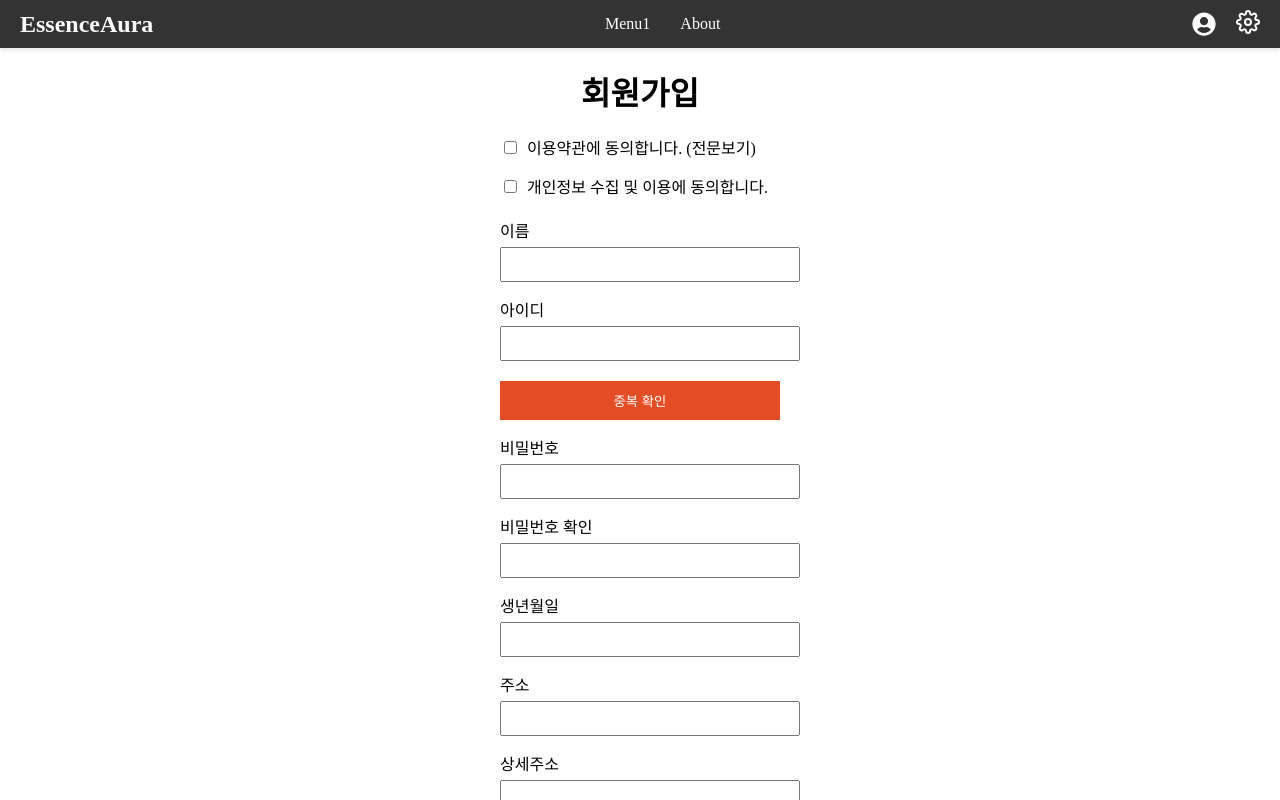
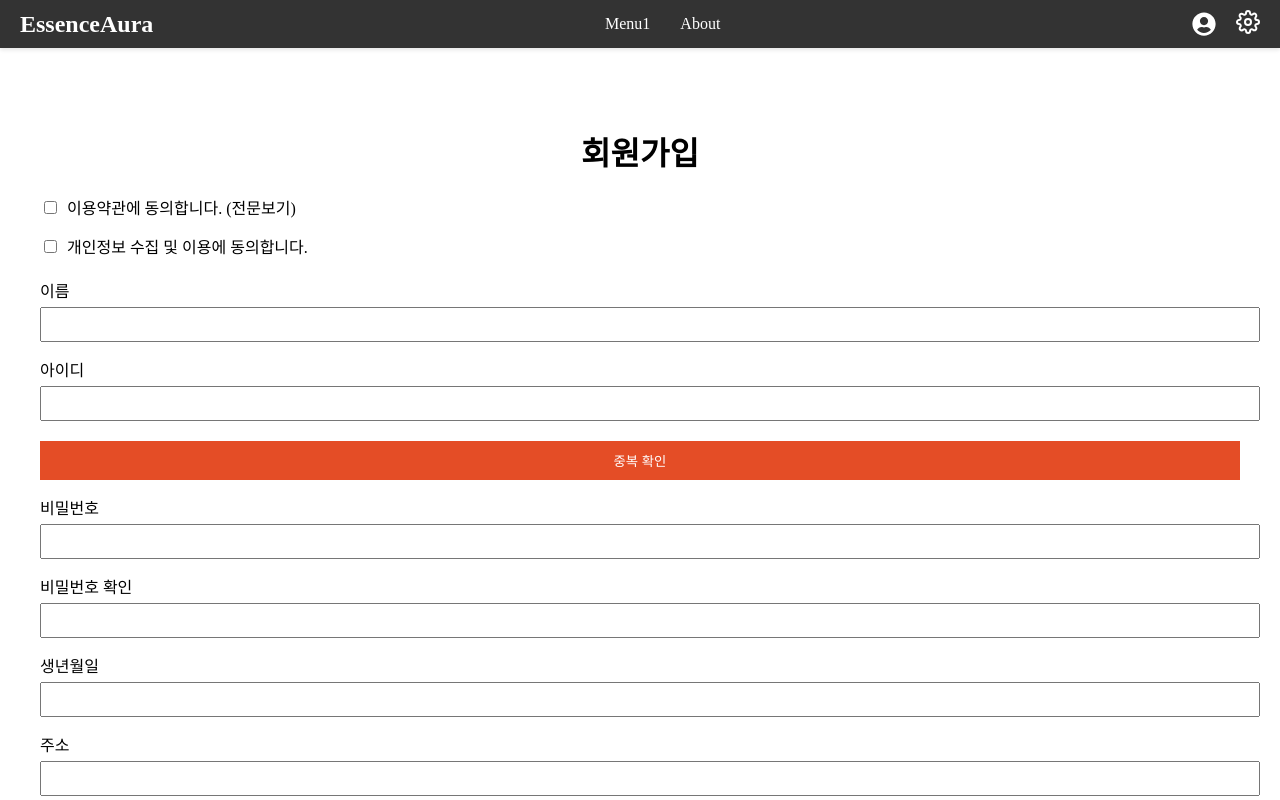
Before and after one commit to Akows/prj08EssenceAura, a React (Vite) app in the folder frontend/: page /signup in a window 1280 px wide. Shown: the top 800 px of the page. Built offline with nearby package versions, Linux system fonts and the light colour scheme.

Commit message:
Design: 구매 확인, 회원가입, 회원정보 페이지의 요소가 페이지 높이가 1000px 이상일 경우 화면 상단에서 너무 떨어진 상태에서 출력되는 문제를 수정.

```diff
--- a/frontend/src/pages/auth/RegistrationPage.tsx
+++ b/frontend/src/pages/auth/RegistrationPage.tsx
@@ -1,10 +1,10 @@
 import React, { useState } from 'react';
 import styled from 'styled-components';
 
-// Styled Components
 const RegistrationContainer = styled.div`
-    margin: auto;
-    max-width: 800px;
+    width: 100%;
+    max-width: 1200px;
+    margin-top: 60px;
 `;
 
 const Title = styled.h1`
--- a/frontend/src/pages/auth/UserProfilePage.tsx
+++ b/frontend/src/pages/auth/UserProfilePage.tsx
@@ -8,12 +8,12 @@ interface TabProps {
 }
 
 const Container = styled.div`
-    margin: auto;
-    max-width: 800px;
+    width: 100%;
+    max-width: 1200px;
     padding: 20px;
     border: 1px solid #ddd;
     border-radius: 5px;
-    margin-top: 20px;
+    margin-top: 60px;
 `;
 
 const Title = styled.h1`
--- a/frontend/src/pages/shop/CheckoutPage.tsx
+++ b/frontend/src/pages/shop/CheckoutPage.tsx
@@ -2,8 +2,9 @@ import React, { ChangeEvent, useState } from 'react';
 import styled from 'styled-components';
 
 const CheckoutContainer = styled.div`
-    margin: auto;
-    max-width: 800px;
+    width: 80%;
+    max-width: 1200px;
+    margin-top: 60px;
 `;
 
 const Breadcrumb = styled.div`
```
